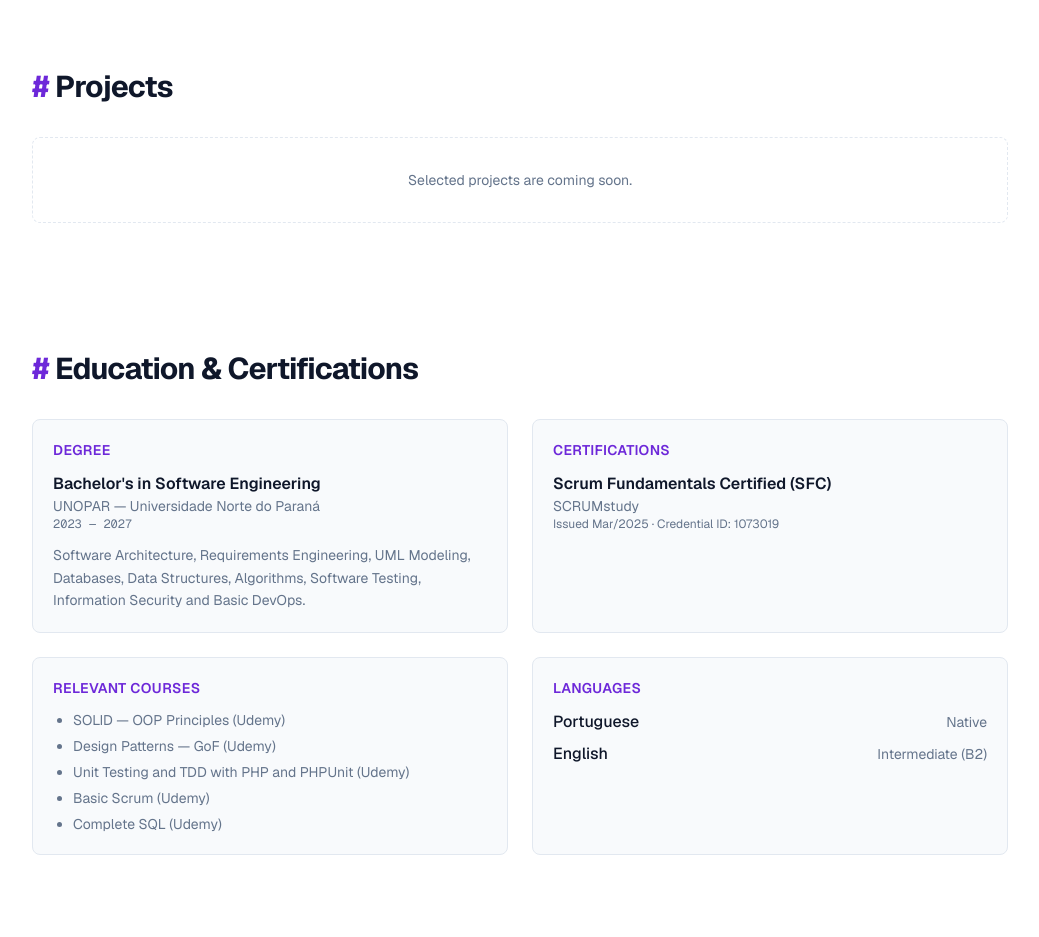
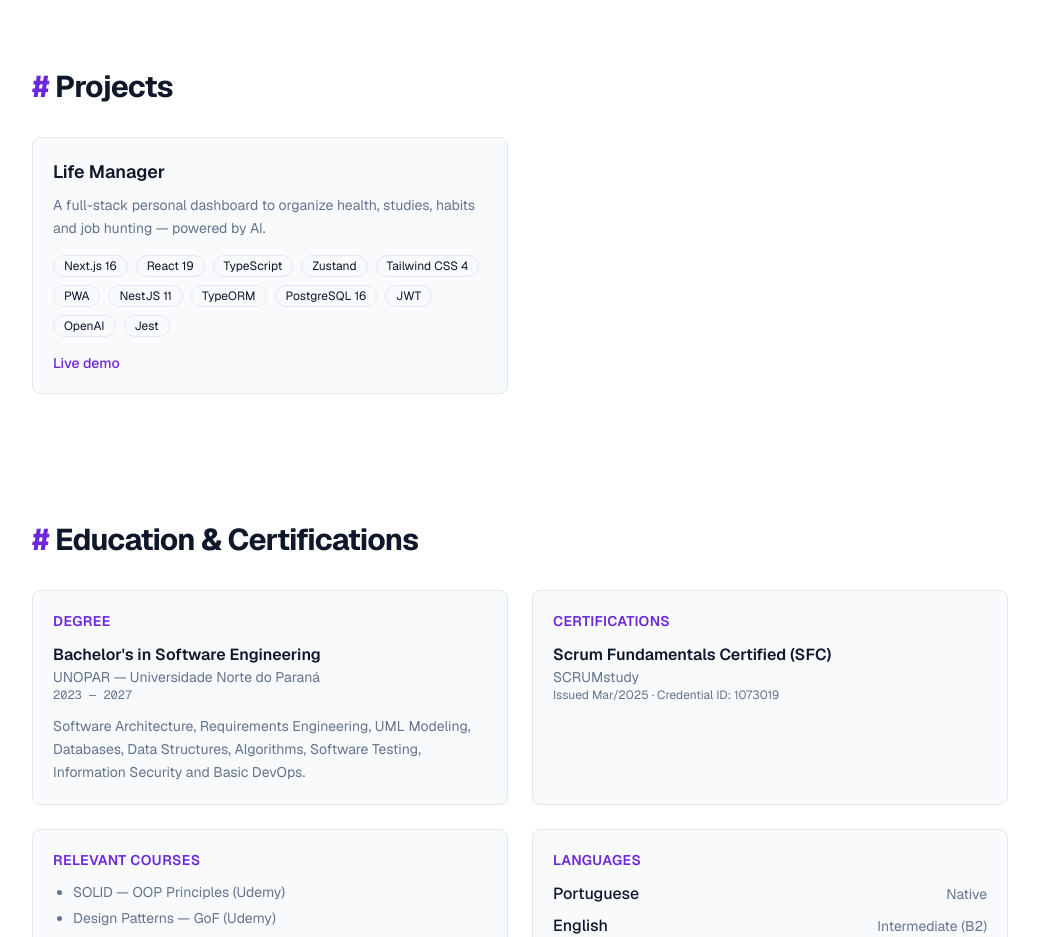
Before and after one commit to marcosmatosteodoro/portfolio, a Next.js app: page / in a window 1280 px wide. Shown: the part 2860-3797 px from the top of the page, without its empty margins (120-1159 px from the left). Built offline with nearby package versions, Linux system fonts and the light colour scheme.

Commit message:
feat: add Life Manager project with media structure and descriptions

```diff
--- a/src/data/projects.ts
+++ b/src/data/projects.ts
@@ -1,19 +1,63 @@
 import type { Localized } from "./profile";
+
+/** Uma mídia do projeto (exibida na ordem do array `media`). */
+export type ProjectMedia = {
+  type: "image" | "video";
+  /** Caminho em /public. Ex.: "/projects/life-manager/01-dashboard.png". */
+  src: string;
+  /** Legenda / texto alternativo (opcional, bilíngue). */
+  alt?: Localized;
+};
 
 export type Project = {
   name: string;
+  /** Descrição curta, usada no card. */
   description: Localized;
+  /** Descrição completa, para uma visão de detalhe futura (opcional). */
+  longDescription?: Localized;
   stack: string[];
   /** URL do repositório (opcional). */
   repoUrl?: string;
   /** URL do deploy/demo (opcional). */
   liveUrl?: string;
-  /** Caminho da imagem em /public (opcional). */
-  image?: string;
+  /**
+   * Mídias (imagens/vídeos) exibidas na ordem deste array.
+   * Coloque os arquivos em /public/projects/<slug>/ e referencie aqui.
+   * Deixe vazio enquanto não houver mídia a exibir.
+   */
+  media?: ProjectMedia[];
 };
 
-/**
- * Placeholder — a seção de Projetos será preenchida por último.
- * Basta adicionar objetos `Project` aqui que a seção passa a renderizá-los.
- */
-export const projects: Project[] = [];
+export const projects: Project[] = [
+  {
+    name: "Life Manager",
+    description: {
+      "pt-BR":
+        "Painel pessoal full-stack para organizar saúde, estudos, hábitos e busca de emprego — com recursos de IA.",
+      en: "A full-stack personal dashboard to organize health, studies, habits and job hunting — powered by AI.",
+    },
+    longDescription: {
+      "pt-BR":
+        "Aplicação web (PWA) full-stack de gestão pessoal que reúne, num só lugar, controle de peso e IMC, estudo de inglês com correção de textos por IA, flashcards com 3 modos de estudo, afazeres recorrentes, diário, conversores e acompanhamento de candidaturas a vagas — incluindo um buscador de vagas remotas e feedback do seu progresso gerado por IA.",
+      en: "A full-stack personal management web app (PWA) that brings together weight & BMI tracking, English study with AI-powered text correction, flashcards with 3 study modes, recurring to-dos, journaling, converters, and job-application tracking — including a remote-job search engine and AI-generated feedback on your progress.",
+    },
+    stack: [
+      "Next.js 16",
+      "React 19",
+      "TypeScript",
+      "Zustand",
+      "Tailwind CSS 4",
+      "PWA",
+      "NestJS 11",
+      "TypeORM",
+      "PostgreSQL 16",
+      "JWT",
+      "OpenAI",
+      "Jest",
+    ],
+    liveUrl: "https://life-manager-app-six.vercel.app",
+    // repoUrl: adicionar quando o repositório for público.
+    // media: adicionar imagens/vídeos em /public/projects/life-manager/ (na ordem desejada).
+    media: [],
+  },
+];
```
Also changed, not shown: 1 other file (tests, documents, lock files or other folders).
